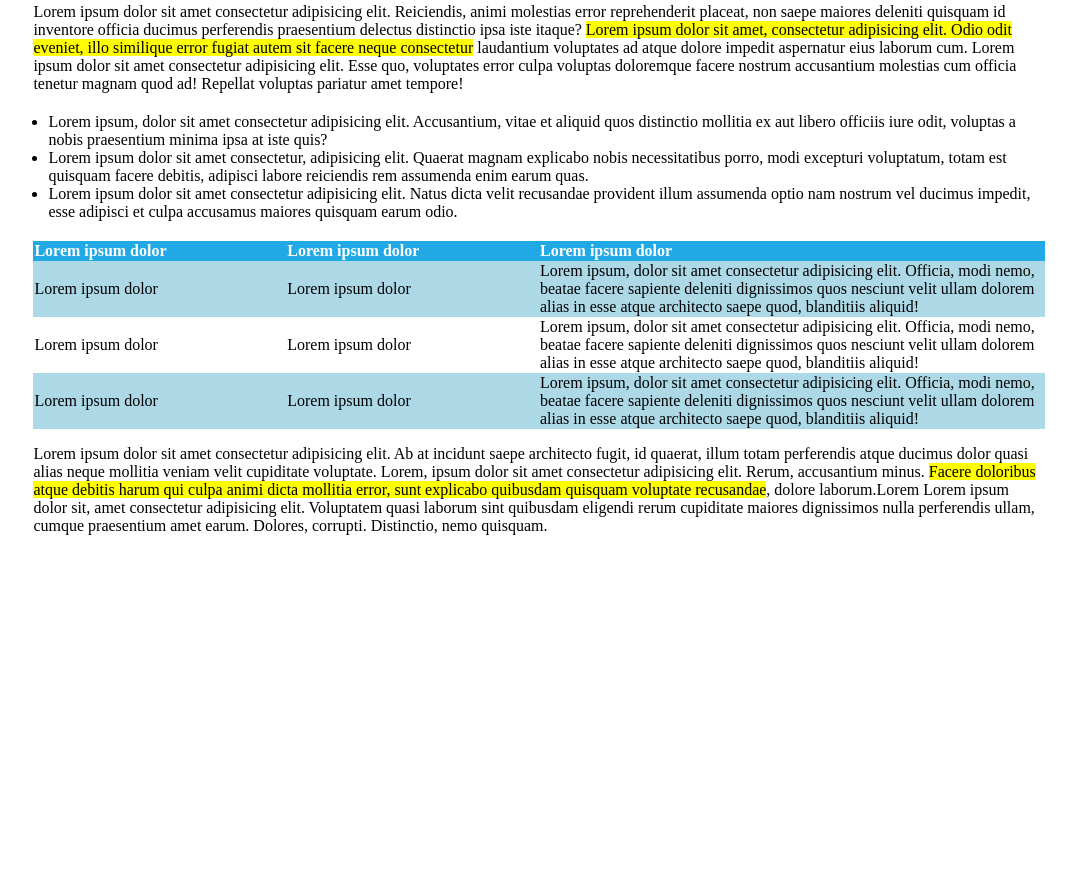
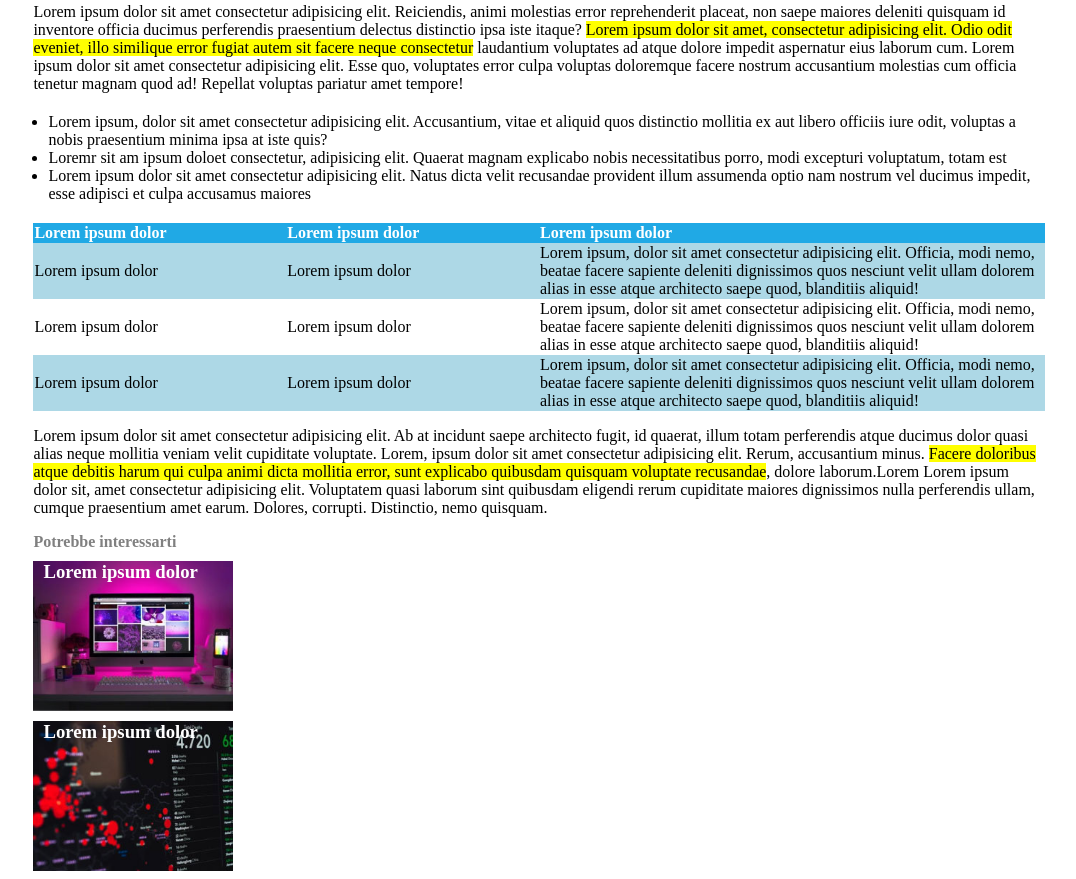
Before and after one commit to GioOli7/html-css-booleaner, a website: page index.html in a window 1280 px wide. Shown: the part 672-1551 px from the top of the page, without its empty margins (101-1177 px from the left). Before the commit the page ends 1223 px from the top, so only its background shows below. Drawn offline with Linux system fonts and the light colour scheme.

Commit message:
Section Potrebbe interessarti

```diff
--- a/css/style.css
+++ b/css/style.css
@@ -16,8 +16,14 @@ header {
   margin-top: 40px;
 }
 
+
 h1 {
   margin-bottom: 0;
+}
+
+h3 {
+  color: white;
+  margin: 10px;
 }
 
 h4, h5 {
@@ -52,3 +58,18 @@ thead {
 .blue-row {
   background-color: lightblue;
 }
+
+
+.img1 {
+  background-image: url("../img/monitor.jpg");
+  background-size: cover;
+  height: 150px;
+  width: 200px;
+}
+
+.img2 {
+  background-image: url("../img/graph.jpg");
+  background-size: cover;
+  height: 150px;
+  width: 200px;
+}
--- a/index.html
+++ b/index.html
@@ -41,8 +41,8 @@
       <section>
         <ul>
           <li>Lorem ipsum, dolor sit amet consectetur adipisicing elit. Accusantium, vitae et aliquid quos distinctio mollitia ex aut libero officiis iure odit, voluptas a nobis praesentium minima ipsa at iste quis?</li>
-          <li>Lorem ipsum dolor sit amet consectetur, adipisicing elit. Quaerat magnam explicabo nobis necessitatibus porro, modi excepturi voluptatum, totam est quisquam facere debitis, adipisci labore reiciendis rem assumenda enim earum quas.</li>
-          <li>Lorem ipsum dolor sit amet consectetur adipisicing elit. Natus dicta velit recusandae provident illum assumenda optio nam nostrum vel ducimus impedit, esse adipisci et culpa accusamus maiores quisquam earum odio.</li>
+          <li>Loremr sit am ipsum doloet consectetur, adipisicing elit. Quaerat magnam explicabo nobis necessitatibus porro, modi excepturi voluptatum, totam est </li>
+          <li>Lorem ipsum dolor sit amet consectetur adipisicing elit. Natus dicta velit recusandae provident illum assumenda optio nam nostrum vel ducimus impedit, esse adipisci et culpa accusamus maiores</li>
         </ul>
       </section>
 
@@ -80,6 +80,17 @@
         <p>Lorem ipsum dolor sit amet consectetur adipisicing elit. Ab at incidunt saepe architecto fugit, id quaerat, illum totam perferendis atque ducimus dolor quasi alias neque mollitia veniam velit cupiditate voluptate. Lorem, ipsum dolor sit amet consectetur adipisicing elit. Rerum, accusantium minus. <mark>Facere doloribus atque debitis harum qui culpa animi dicta mollitia error, sunt explicabo quibusdam quisquam voluptate recusandae</mark>, dolore laborum.Lorem Lorem ipsum dolor sit, amet consectetur adipisicing elit. Voluptatem quasi laborum sint quibusdam eligendi rerum cupiditate maiores dignissimos nulla perferendis ullam, cumque praesentium amet earum. Dolores, corrupti. Distinctio, nemo quisquam.</p>
       </section>
 
+      <!-- section: 'potrebbe interessarti... -->
+      <section>
+        <h4>Potrebbe interessarti</h4>
+        <div class="img1">
+          <h3>Lorem ipsum dolor</h3>
+        </div>
+        <div class="img2">
+          <h3>Lorem ipsum dolor</h3>
+        </div>
+      </section>
+
     </main>
   </body>
 </html>
```
